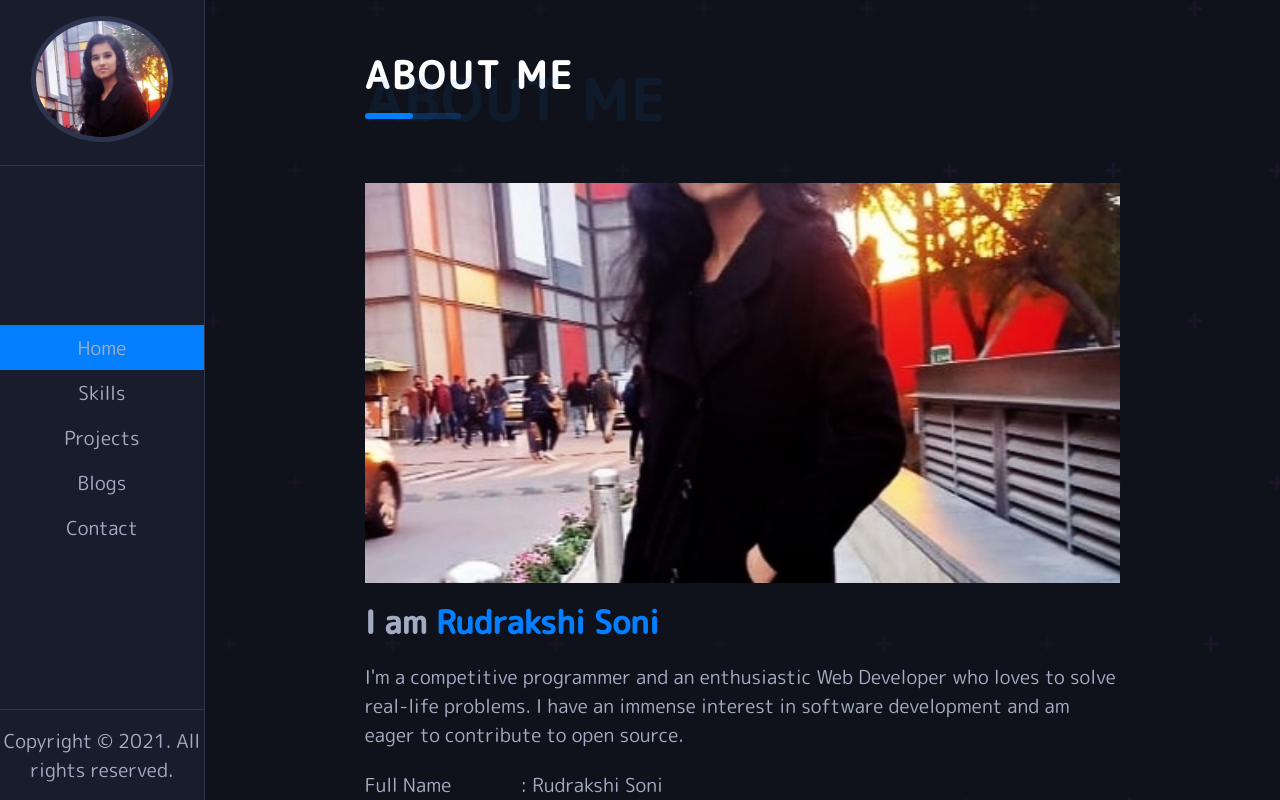
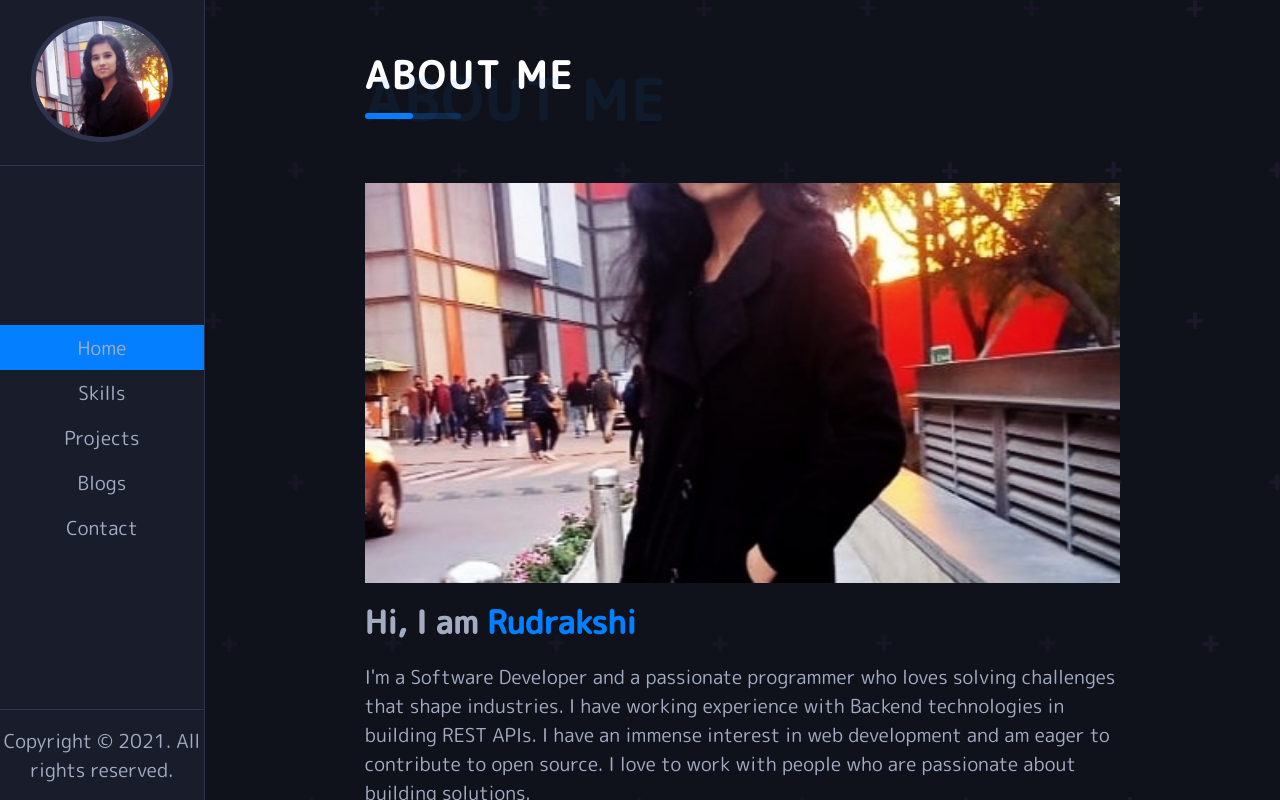
Before and after one commit to rudrakshi99/Portfolio, a React (Create React App) app: page / in a window 1280 px wide. Shown: the top 800 px of the page. Built offline with nearby package versions, Linux system fonts and the light colour scheme.

Commit message:
update(home): changed about section

```diff
--- a/src/Components/ImageSection.js
+++ b/src/Components/ImageSection.js
@@ -9,12 +9,19 @@ const ImageSection = () => {
       </div>
       <div className="about-info">
         <h4>
-          I am<span> Rudrakshi Soni</span>
+          Hi, I am<span> Rudrakshi </span>
         </h4>
         <p className="about-text">
-          I'm a competitive programmer and an enthusiastic Web Developer who
-          loves to solve real-life problems. I have an immense interest in
-          software development and am eager to contribute to open source.
+          I'm a Software Developer and a passionate programmer who loves solving
+          challenges that shape industries. I have working experience with
+          Backend technologies in building REST APIs. I have an immense interest
+          in web development and am eager to contribute to open source. I love
+          to work with people who are passionate about building solutions.
+          <br />
+          <br />
+          Outside my professional life, I love to write blogs about Linux and
+          share my technical knowledge. I also love to do painting and
+          sketching.{" "}
         </p>
         <div className="about-details">
           <div className="left-section">
```
